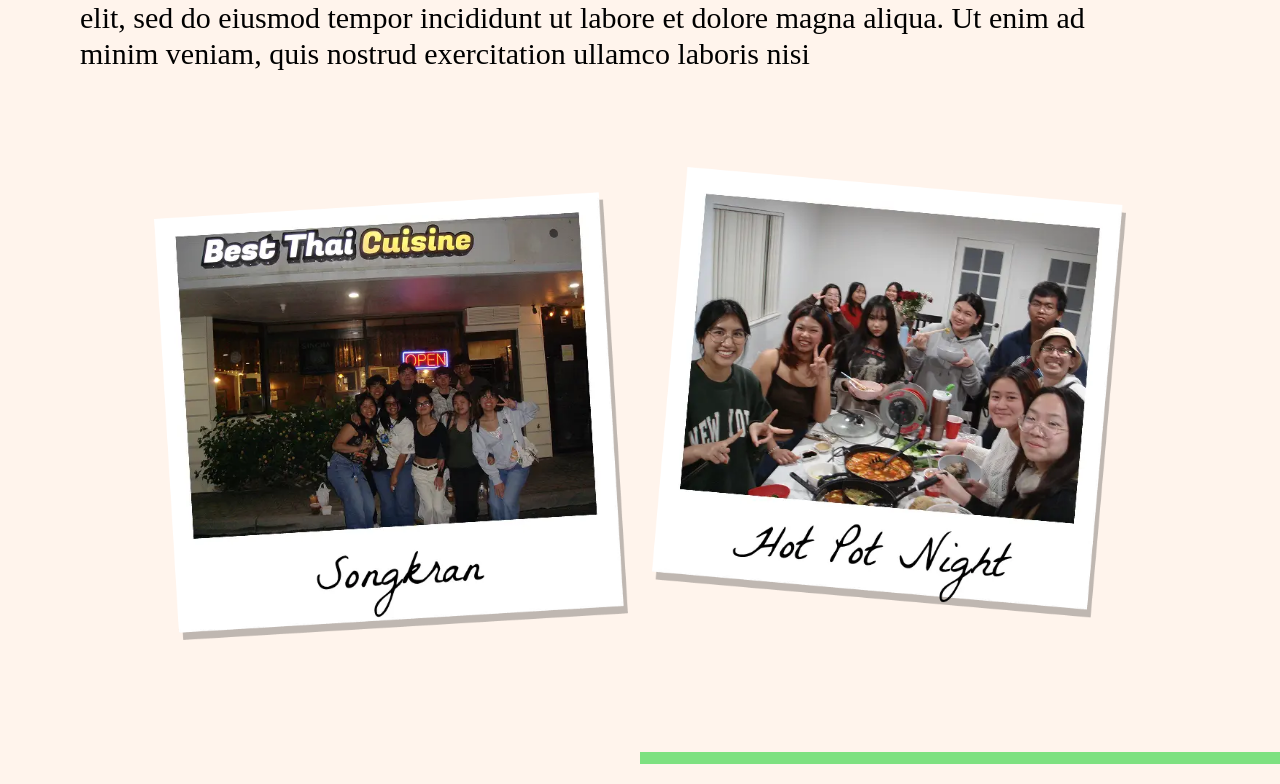
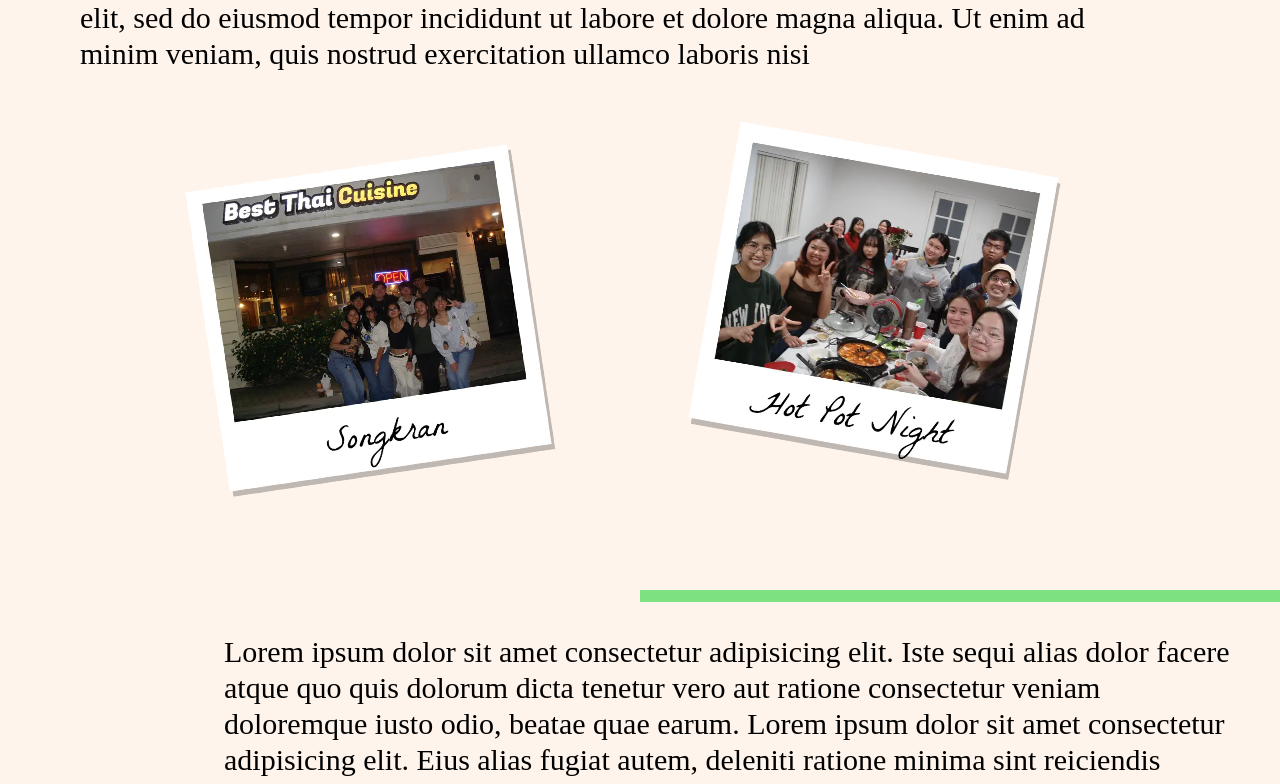
Before and after one commit to acm-ucr/tsu-website, a Next.js app: page /about in a window 1280 px wide. Shown: the part 504-1288 px from the top of the page. Built offline with nearby package versions, Linux system fonts and the light colour scheme; a web font is replaced by a local one.

Commit message:
Added animations for Polaroids

```diff
--- a/src/components/about/polaroid.tsx
+++ b/src/components/about/polaroid.tsx
@@ -1,21 +1,47 @@
+"use client";
 import Image from "next/image";
 import polaroid from "@/public/polaroid.webp";
 import polaroid2 from "@/public/polaroid2.webp";
+import { motion } from "framer-motion";
+import { easeInOut } from "framer-motion";
+
+const ContainerAnimation = {
+  initial: { opacity: 0 },
+  whileInView: { opacity: 1 },
+  transition: { duration: 0.8, staggerChildren: 0.3 },
+};
+const PolaroidAnimation1 = {
+  initial: { opacity: 0, x: 50, rotate: -15 },
+  whileInView: { opacity: 1, x: 150, rotate: -5 },
+  transition: { duration: 0.8, ease: easeInOut },
+};
+const PolaroidAnimation2 = {
+  initial: { opacity: 0, x: 150, rotate: 15 },
+  whileInView: { opacity: 1, x: 50, rotate: 5 },
+  transition: { duration: 0.8, ease: easeInOut },
+};
 
 const Polaroid = () => {
   return (
-    <div className="my-6 flex flex-col items-center justify-center gap-6 p-4 md:my-12 md:flex-row md:p-12">
+    <motion.div
+      {...ContainerAnimation}
+      className="my-6 flex flex-col items-center justify-center gap-6 p-4 md:my-12 md:flex-row md:p-12"
+    >
+      <motion.div {...PolaroidAnimation1}>
         <Image
           src={polaroid}
           alt="Polaroid 1 Image"
-        className="w-3/4 md:mt-6 md:w-2/5"
+          className="w-full md:-mt-6 md:w-3/5"
         />
+      </motion.div>
+      <motion.div {...PolaroidAnimation2}>
         <Image
           src={polaroid2}
           alt="Polaroid 2 Image"
-        className="w-3/4 md:-mt-6 md:w-2/5"
+          className="w-full md:-mt-6 md:w-3/5"
         />
-    </div>
+      </motion.div>
+    </motion.div>
   );
 };
 
```
Lines whose indentation alone changed are shown as unchanged.
